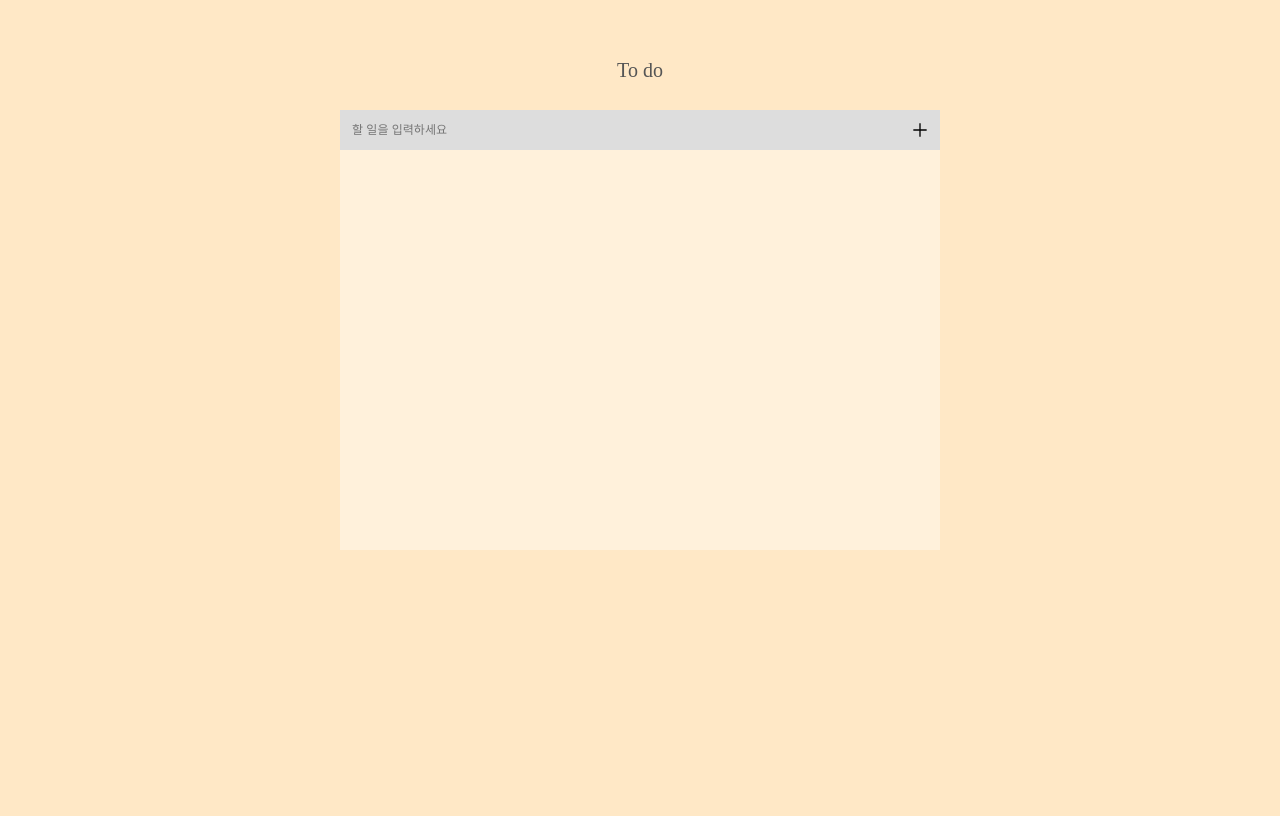
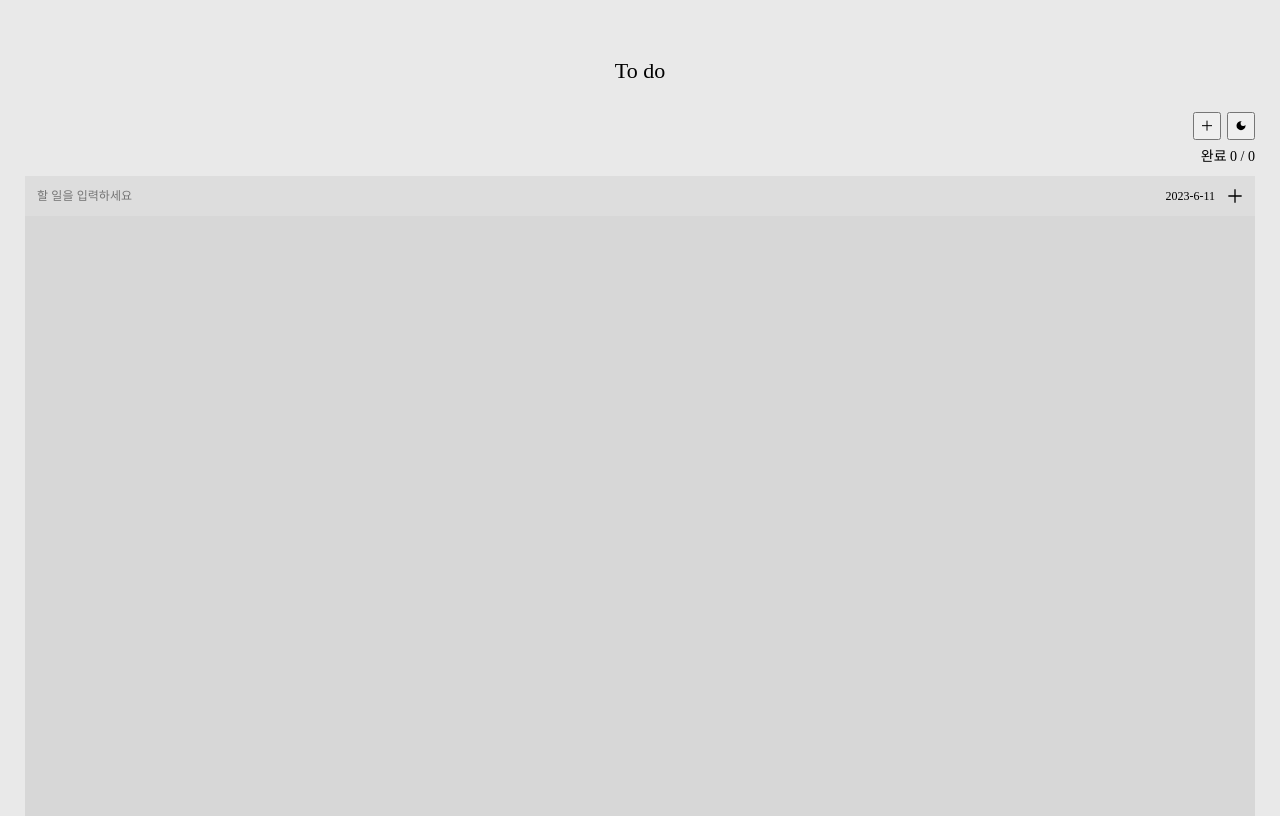
Before and after one commit to rladbal0101/todo, a React (Create React App) app: page / in a window 1280 px wide. Built offline with nearby package versions, Linux system fonts and the light colour scheme.

Commit message:
React todo
todo

```diff
--- a/package.json
+++ b/package.json
@@ -9,6 +9,7 @@
     "react": "^18.2.0",
     "react-dom": "^18.2.0",
     "react-icons": "^4.9.0",
+    "react-router-dom": "^6.12.1",
     "react-scripts": "5.0.1",
     "styled-components": "^5.3.11",
     "styled-reset": "^4.4.7",
--- a/src/App.js
+++ b/src/App.js
@@ -1,73 +1,45 @@
+import { BrowserRouter, Route, Routes } from "react-router-dom";
 import { createGlobalStyle } from "styled-components";
 import reset from "styled-reset";
-import { useCallback, useEffect, useRef, useState } from "react";
-import { v4 as uuidv4 } from "uuid";
 
-import Template from "./component/Template";
-import Insert from "./component/Insert";
-import List from "./component/List";
+import MainPage from "./component/MainPage";
+import TodoWritePage from "./component/TodoWritePage";
 
 const GlobalStyle = createGlobalStyle`
   ${reset}
 
   body {
-    /* background: #FFF1DB; */
-    background: #FFE8C6;
+    background: #e9e9e9;
   }
 `;
-function App() {
-
-  const [todos, setTodos] = useState([]);
-
-  // useEffect(() => {
-  //   const dbTodos = JSON.parse(localStorage.getItem('todos')) || [];
-  //   setTodos(dbTodos);
-  // }, []);
-
-  // // 로컬 스토리지에 저장(주의: DB가 아님, DB처럼 쓰면 안됨!!)
-  // // 추가, 수정, 삭제 각 함수에 넣어도 되지만, useEffect()를 활용하면 한번에 처리 가능
-  // useEffect(() => {
-  //   localStorage.setItem('todos', JSON.stringify(todos));
-  // }, [todos]);
+const today = new Date();
 
 
-  const nextId = useRef(1);
-  console.log(todos);
-  // console.log(uuidv4());
-
-  // 추가
-  const handleInsert = useCallback((text) => {
-    const todo = {
-      id: uuidv4(),
-      text,
-      checked: false
-    };
-
-    setTodos(todos => todos.concat(todo));
-
-    nextId.current += 1;
-  }, []);
-
-  // 삭제
-  const handleRemove = useCallback((id) => {
-    setTodos(todos => todos.filter(todo => todo.id !== id));
-  }, []);
-
-  const handleToggle = useCallback((id) => {
-    setTodos(todos => todos.map((todo) =>
-      todo.id === id ? { ...todo, checked: !todo.checked } : todo
-    ));
-  }, []);
-
+function App() {
   return (
-    <>
+    <BrowserRouter>
       <GlobalStyle />
-      <Template>
-        <Insert onInsert={handleInsert} />
-        <List todos={todos} onRemove={handleRemove} onToggle={handleToggle} />
-      </Template>
-    </>
+      <Routes>
+        <Route path="/" element={<MainPage today={today} />} />
+        <Route path="/todo-write" element={<TodoWritePage today={today} />} />
+      </Routes>
+    </BrowserRouter>
   );
 }
 
 export default App;
+
+// [추가 개선(새 프로젝트에 적용해도 됨)]
+// 할일이 몇개인지 표시(전체, 완료, 미완료)
+// 내용 숫자 줄바꿈 해결 -> 일부 특수문자 해결안됨( ?, !, $, () )
+// 미입력시 버튼 비활성화 또는 유효성 검사 후 경고 띄우기
+
+
+// 테마 적용(다크, 라이트 모드)
+
+// 날짜도 같이 기록(디데이 표시)
+// 완료된 일은 밑으로 내리기
+// 중요한 일은 필 고정 버튼 누르면 상위로 올리기
+// 할일 목록 정렬기능
+// 드래그 앤 드랍 적용
+// 할일 수정 기능
--- a/src/component/Insert.jsx
+++ b/src/component/Insert.jsx
@@ -5,7 +5,6 @@ import { GrAdd as AddIcon } from 'react-icons/gr';
 const InsertWrapper = styled.form`
   display: flex;
   background: #ddd;
-  /* display: none; */
 `;
 
 const StyledInput = styled.input`
@@ -17,10 +16,18 @@ const StyledInput = styled.input`
   flex: 1;
 `;
 
+const Date = styled.div`
+  font-size: 12px;
+  display: flex;
+  align-items: center;
+
+  /* display: none; */
+`;
+
 const StyledButton = styled.button`
   border: none;
   font-size: 16px;
-  background-color: #ddd;
+  background: #ddd;
   padding: 12px;
   display: flex;
   align-items: center;
@@ -32,8 +39,9 @@ const StyledButton = styled.button`
   }
 `;
 
+
 function Insert(props) {
-  const { onInsert } = props;
+  const { onInsert, today } = props;
 
   const [value, setValue] = useState('');
 
@@ -42,11 +50,15 @@ function Insert(props) {
   };
 
   const handleSubmit = (e) => {
-    onInsert(value);
+    if (value == "") {
+      alert('내용을 입력하세요');
+    } else {
+      onInsert(value);
+
+    }
     setValue('');
     e.preventDefault();
   };
-
 
   return (
     <InsertWrapper onSubmit={handleSubmit}>
@@ -56,7 +68,8 @@ function Insert(props) {
         value={value}
         onChange={handleChange}
       />
-      <StyledButton type='submit'>
+      <Date>{`${today.getFullYear()}-${today.getMonth() + 1}-${today.getDate()}`}</Date>
+      <StyledButton type='submit' >
         <AddIcon />
       </StyledButton>
     </InsertWrapper>
--- a/src/component/List.jsx
+++ b/src/component/List.jsx
@@ -4,7 +4,7 @@ import ListItem from './ListItem';
 
 const ListWrapper = styled.div`
   width: 100%;
-  height: 400px;
+  height: 600px;
   overflow-y: auto;
 `;
 
@@ -13,9 +13,9 @@ function List(props) {
 
   return (
     <ListWrapper>
-      {todos.map(todo => {
+      {todos.map(todo =>
         <ListItem key={todo.id} todo={todo} onRemove={onRemove} onToggle={onToggle} />
-      })}
+      )}
     </ListWrapper>
   );
 }
--- a/src/component/ListItem.jsx
+++ b/src/component/ListItem.jsx
@@ -1,7 +1,7 @@
 import React from 'react';
 import styled, { css } from 'styled-components';
 import { CgRemoveR } from "react-icons/cg";
-import { MdCheckBox, MdCheckBoxOutlineBlank } from "react-icons/md";
+import { MdCheckBox, MdCheckBoxOutlineBlank, MdCreate } from "react-icons/md";
 
 const ListItemWrapper = styled.div`
   padding: 1rem;
@@ -15,33 +15,59 @@ const Checkbox = styled.div`
   cursor: pointer;
 
   svg {
-    color: red;
+    font-size: 14px;
+    color: #555;
+    color: ${props => props.checked && '#aaa'};
   }
 `;
 
 const Text = styled.div`
+  width: 500px;
   margin-left: 10px;
   flex: 1;
+  font-size: 12px;
+  color: #555;
+  padding: 0 8px;
+  word-break: break-all; // 글자 줄바꿈 (?, !, $, () 해결 안됨)
 
   ${props => props.checked &&
     css`
-      color: orange;
+      color: #999;
+      text-decoration: line-through;
     `
+  }
+`;
+
+const Date = styled.div`
+`;
+
+const Revision = styled.div`
+  font-size: 15px;
+  padding-left: 10px;
+  cursor: pointer;
+  &:hover {
+    color: #999;
   }
 `;
 
 const Remove = styled.div`
   display: flex;
   align-items: center;
-  color: blue;
+  font-size: 14px;
+  color: #333;
+  padding-left: 14px;
   cursor: pointer;
+  &:hover {
+    color: #bf2020;
+  }
 `;
 
 function ListItem(props) {
   const { todo, onRemove, onToggle } = props;
   const { id, text, checked } = todo;
 
-  console.log(id, text);
+  // console.log(id, text);
+  // console.log(props);
 
   return (
     <ListItemWrapper>
@@ -51,6 +77,10 @@ function ListItem(props) {
         {checked ? <MdCheckBox /> : <MdCheckBoxOutlineBlank />}
       </Checkbox>
       <Text checked={checked}>{text}</Text>
+      <Date></Date>
+      <Revision>
+        <MdCreate />
+      </Revision>
       <Remove
         onClick={() => { onRemove(id); }}
       >
--- /dev/null
+++ b/src/component/MainPage.jsx
@@ -0,0 +1,106 @@
+import React, { useCallback, useEffect, useRef, useState } from 'react';
+import styled from 'styled-components';
+import reset from "styled-reset";
+import { v4 as uuidv4 } from "uuid";
+
+import Template from './Template';
+import Insert from './Insert';
+import List from './List';
+import TodoWritePage from './TodoWritePage';
+
+
+const Wrapper = styled.div`
+`;
+
+// const today = new Date();
+
+// 다크/라이트 모드
+const themeList = {
+  light: {
+    foreground: '#000000',
+    // background: '#eeeeee'
+  },
+  dark: {
+    foreground: '#ffffff',
+    background: '#222222'
+  }
+};
+
+function MainPage(props) {
+  const [todos, setTodos] = useState([]);
+  const [theme, setTheme] = useState('light');
+
+  const {today} = props;
+
+  useEffect(() => {
+    const dbTodos = JSON.parse(localStorage.getItem('todos')) || [];
+    setTodos(dbTodos);
+  }, []);
+
+  // 로컬 스토리지에 저장(주의: DB가 아님, DB처럼 쓰면 안됨!!)
+  // 추가, 수정, 삭제 각 함수에 넣어도 되지만, useEffect()를 활용하면 한번에 처리 가능
+  useEffect(() => {
+    localStorage.setItem('todos', JSON.stringify(todos));
+  }, [todos]);
+
+
+  const nextId = useRef(1);
+  // console.log(todos);
+  // console.log(uuidv4());
+
+  // 추가
+  const handleInsert = useCallback((text) => {
+    const todo = {
+      id: uuidv4(),
+      text,
+      checked: false
+    };
+
+    setTodos(todos => todos.concat(todo));
+
+    nextId.current += 1;
+  }, []);
+
+  // 삭제
+  const handleRemove = useCallback((id) => {
+    setTodos(todos => todos.filter(todo => todo.id !== id));
+  }, []);
+
+  const handleToggle = useCallback((id) => {
+    setTodos(todos => todos.map((todo) =>
+      todo.id === id ? { ...todo, checked: !todo.checked } : todo
+    ));
+  }, []);
+
+  // 총 해야할 일
+  // console.log(todos.length);
+
+  // 완료된 일
+  const finishedTodos = todos.filter((todo) => {
+    return (
+      todo.checked === true
+    );
+  });
+  // console.log(finishedTodos);
+
+  // 테마 변경
+  const toggleTheme = () => {
+    if (theme === 'light') {
+      setTheme('dark')
+    } else if (theme === 'dark') {
+      setTheme('light')
+    }
+  };
+
+  return (
+    <Wrapper>
+      <Template theme={{ theme, themeList, toggleTheme }} todos={todos} finishedTodos={finishedTodos} >
+        <Insert onInsert={handleInsert} today={today} />
+        {/* <TodoWritePage /> */}
+        <List todos={todos} onRemove={handleRemove} onToggle={handleToggle} />
+      </Template>
+    </Wrapper>
+  );
+}
+
+export default MainPage;
--- a/src/component/Template.jsx
+++ b/src/component/Template.jsx
@@ -1,11 +1,15 @@
 import React from 'react';
 import styled from 'styled-components';
+import { MdDarkMode, MdOutlineDarkMode } from "react-icons/md";
+import { useNavigate } from 'react-router-dom';
+import { GrAdd as AddIcon } from 'react-icons/gr';
+
+
 
 const TemplateWrapper = styled.div`
-  width: 600px;
+  width: calc(100% - 50px);
   min-height: 600px;
-  color: #555;
-  font-size: 20px;
+  font-size: 22px;
   margin: 0 auto;
   margin-top: 30px;
   border-radius: 14px;
@@ -19,17 +23,72 @@ const TemplateWrapper = styled.div`
     align-items: center;
   }
 
+  .btn-wrap {
+    display: flex;
+    justify-content: flex-end;
+    margin-bottom: 10px;
+  }
+
+  .checked {
+    text-align: right;
+    font-size: 14px;
+    margin-bottom: 12px;
+  }
+
   .content {
-    background: #FFF1DB;
+    background: #d7d7d7;
   }
 `;
 
+const AddButton = styled.button`
+  width: 28px;
+  height: 28px;
+  display: flex;
+  justify-content: center;
+  align-items: center;
+  cursor: pointer;
+`;
+
+const ThemeButton = styled.button`
+  width: 28px;
+  height: 28px;
+  display: flex;
+  justify-content: center;
+  align-items: center;
+  margin-left: 6px;
+  cursor: pointer;
+`;
+
 function Template(props) {
-  const { children } = props;
+  const { children, todos, finishedTodos, theme: { theme, themeList, toggleTheme } } = props;
+  const allTodos = todos.length;
+  const finished = finishedTodos.length;
+  const navigate = useNavigate();
+
+
+  console.log(theme);
 
   return (
-    <TemplateWrapper>
+    <TemplateWrapper
+      style={{
+        backgroundColor: themeList[theme].background,
+        color: themeList[theme].foreground
+      }}
+    >
       <div className='title'>To do</div>
+      <div className='btn-wrap'>
+        <AddButton
+          onClick={() => {
+            navigate("/todo-write");
+          }}
+        >
+          <AddIcon />
+        </AddButton>
+        <ThemeButton>
+          {{theme} === 'light' ? <MdOutlineDarkMode onClick={toggleTheme} /> : <MdDarkMode onClick={toggleTheme} />}
+        </ThemeButton>
+      </div>
+      <div className='checked'>완료 {finished} / {allTodos}</div>
       <div className='content'>{children}</div>
     </TemplateWrapper>
   );
--- /dev/null
+++ b/src/component/TodoWritePage.jsx
@@ -0,0 +1,137 @@
+import React, { useCallback, useRef, useState } from 'react';
+import styled from 'styled-components';
+import { v4 as uuidv4 } from "uuid";
+import { MdFileDownloadDone as AddIcon } from "react-icons/md";
+
+import Insert from './Insert';
+import { useNavigate } from 'react-router-dom';
+
+const TodoWriteWrapper = styled.div`
+  display: flex;
+  flex-direction: column;
+  align-items: center;
+`;
+
+const PageTitle = styled.p`
+  font-size: 26px;
+  color: #555;
+  margin: 30px 0;
+`;
+
+const Date = styled.div`
+  width: calc(100% - 100px);
+  padding: 12px 0;
+  font-size: 12px;
+`;
+
+const Title = styled.input`
+  width: calc(100% - 100px);
+  height: 40px;
+  font-size: 12px;
+  padding: 4px 10px;
+  background: #fcfcfc;
+  outline: none;
+  border: 1px solid #999;
+  box-sizing: border-box;
+`;
+
+
+const Content = styled.input`
+  width: calc(100% - 100px);
+  height: 40px;
+  font-size: 12px;
+  padding: 4px 10px;
+  background: #fcfcfc;
+  outline: none;
+  border: 1px solid #999;
+  line-height: 1.6;
+  margin-top: 20px;
+  box-sizing: border-box;
+  `;
+
+const Button = styled.button`
+  width: 50px;
+  height: 32px;
+  background: #fcfcfc;
+  border: 1px solid #aaa;
+  border-radius: 4px;
+  margin-top: 20px;
+  cursor: pointer;
+  &:hover {
+    background: #FFCCCC;
+  }
+`;
+
+// const today = new Date();
+
+// const nextId = useRef(1);
+
+// 추가
+// const handleInsert = useCallback((text) => {
+//   const todo = {
+//     id: uuidv4(),
+//     text,
+//     checked: false
+//   };
+
+//   setTodos(todos => todos.concat(todo));
+
+//   nextId.current += 1;
+// }, []);
+
+
+function TodoWritePage(props) {
+  const { today } = props;
+
+  const [day, setDay] = useState('월');
+
+
+  console.log(today.getDay());
+  console.log(day);
+
+  // switch (today.getDay()) {
+  //   case 0:
+  //     setDay('일');
+  //     break;
+  //   case 1:
+  //     setDay('월');
+  //     break;
+  //   case 2:
+  //     setDay('화');
+  //     break;
+  //   case 3:
+  //     setDay('수');
+  //     break;
+  //   case 4:
+  //     setDay('목');
+  //     break;
+  //   case 5:
+  //     setDay('금');
+  //     break;
+  //   case 6:
+  //     setDay('토');
+  //     break;
+  //   default:
+  //     break;
+  // }
+
+
+  const navigate = useNavigate();
+  return (
+    <TodoWriteWrapper>
+      <PageTitle><AddIcon />
+      </PageTitle>
+      <Date>{`작성일 : ${today.getFullYear()}-${today.getMonth() + 1}-${today.getDate()} ${day}`} </Date>
+      {/* <Insert onInsert={handleInsert} today={today} /> */}
+      {/* <Insert today={today} /> */}
+      <Title placeholder='할 일을 입력하세요.' />
+      <Content placeholder='설명' />
+      <Button onClick={() => {
+        navigate("/");
+      }}>완료</Button>
+
+    </TodoWriteWrapper>
+  );
+}
+
+export default TodoWritePage;
```
Also changed, not shown: 1 other file (tests, documents, lock files or other folders).
